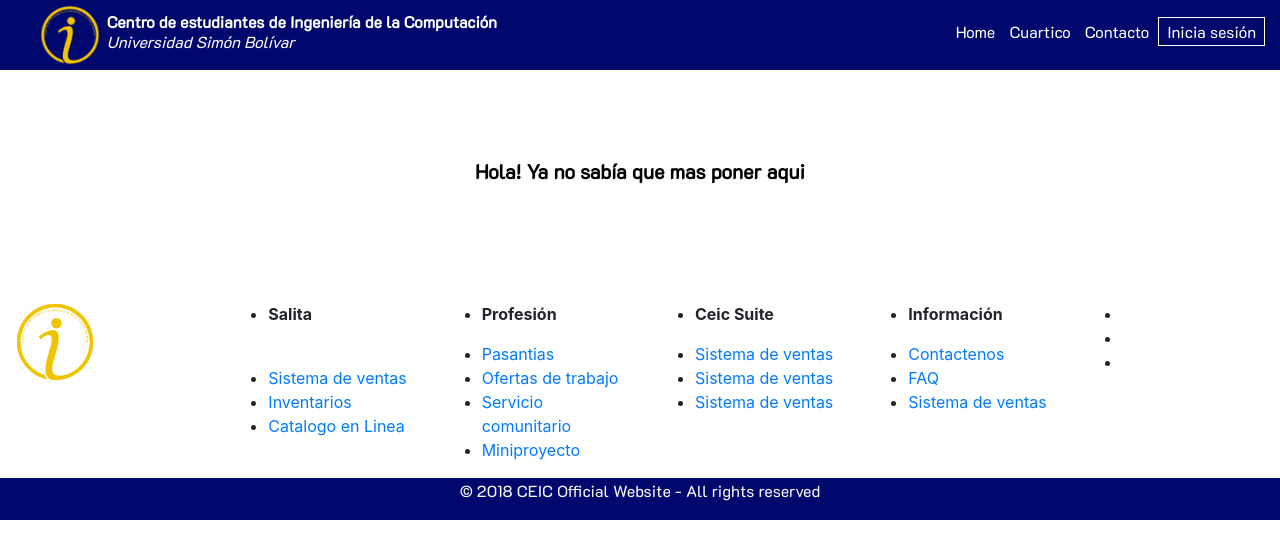
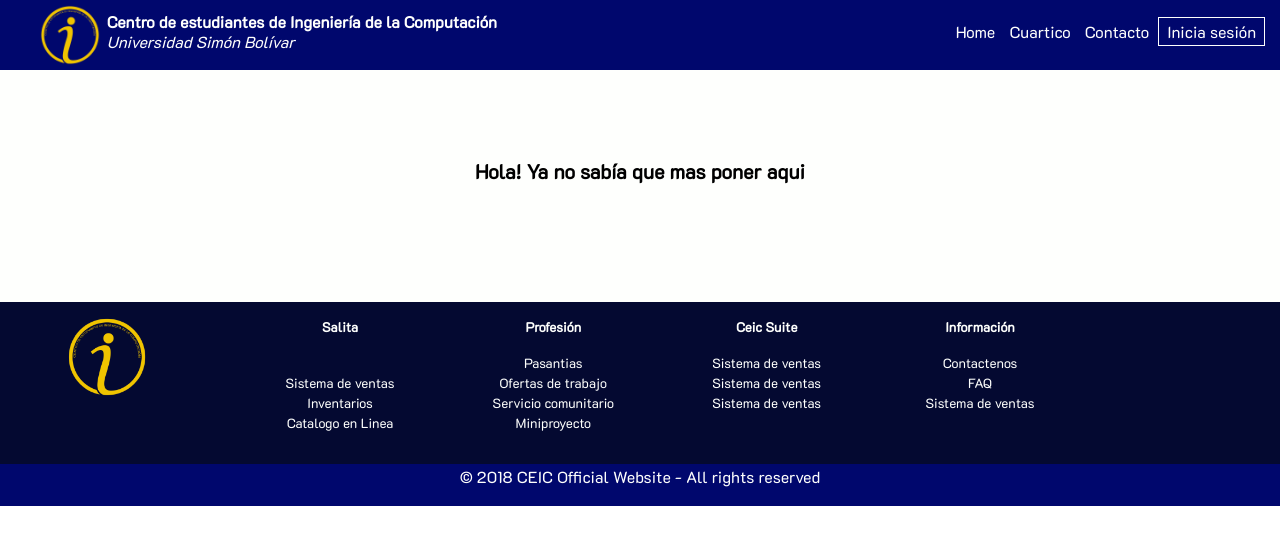
Before and after one commit to usbceic/ceic-site, a Django app: page / in a window 1280 px wide. Shown: the top 559 px of the page. Run offline with Django 3.2, Linux system fonts and the light colour scheme; some libraries are stand-ins or nearby versions.

Commit message:
se cambia la clase Navbar instanciada en un div por footbar

```diff
--- a/templates/home.html
+++ b/templates/home.html
@@ -66,13 +66,13 @@
             <p><strong>Hola! Ya no sabía que mas poner aqui</strong></p>
         </div>
 
-        <!--NAVBAR -->
+        <!--NAVBAR DEL FOOTER -->
         <!--
             En esta area tenemos un area de navegación extendida, donde los usuarios podran acceder al total de las
             funciones ofrecidas por la aplicación. Estos estan relacionados con la Sala de Lectura, Formación academica
             y profesional, información propia del centro y el CEIC SUITE
          -->
-        <div class="Navbar">
+        <div class="footbar">
             <div class="container-fluid">
                 <div class="row">
                     <div class="col"><img class="logo-navbar" src={% static 'images/logo.png' %} alt="Logo del Ceic"></div>
```
